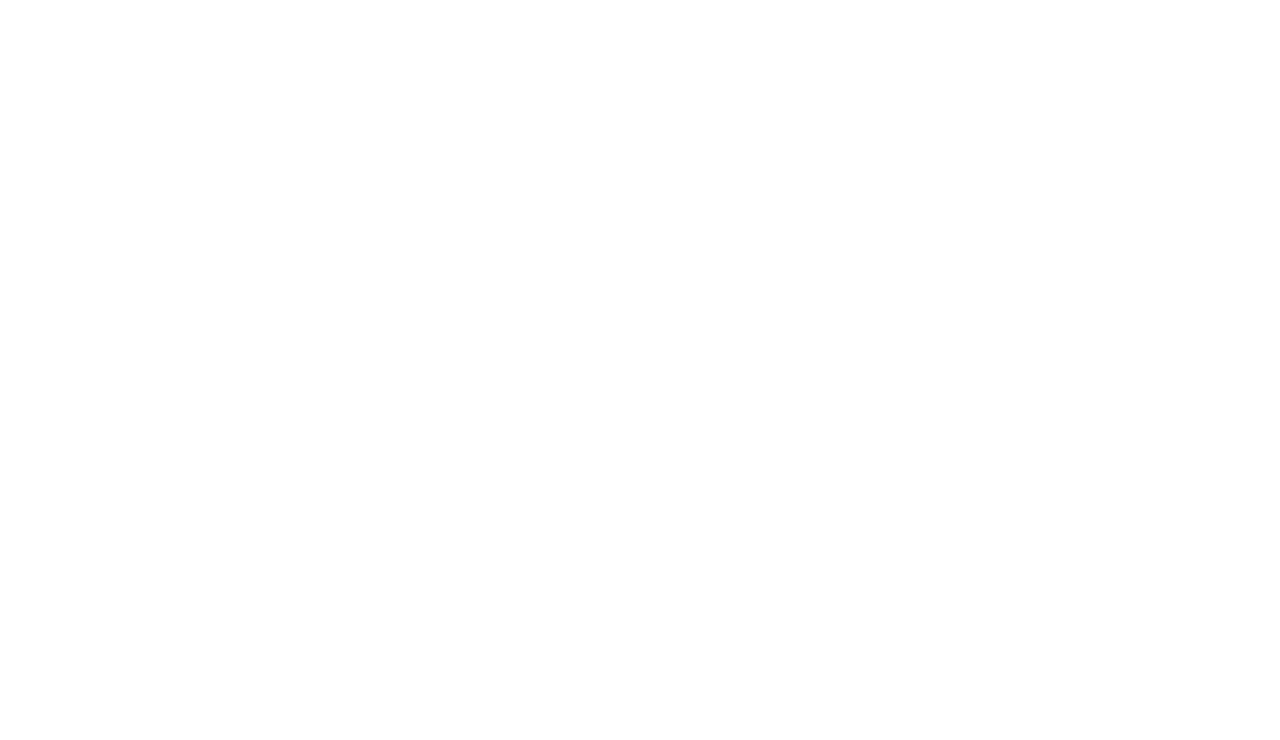
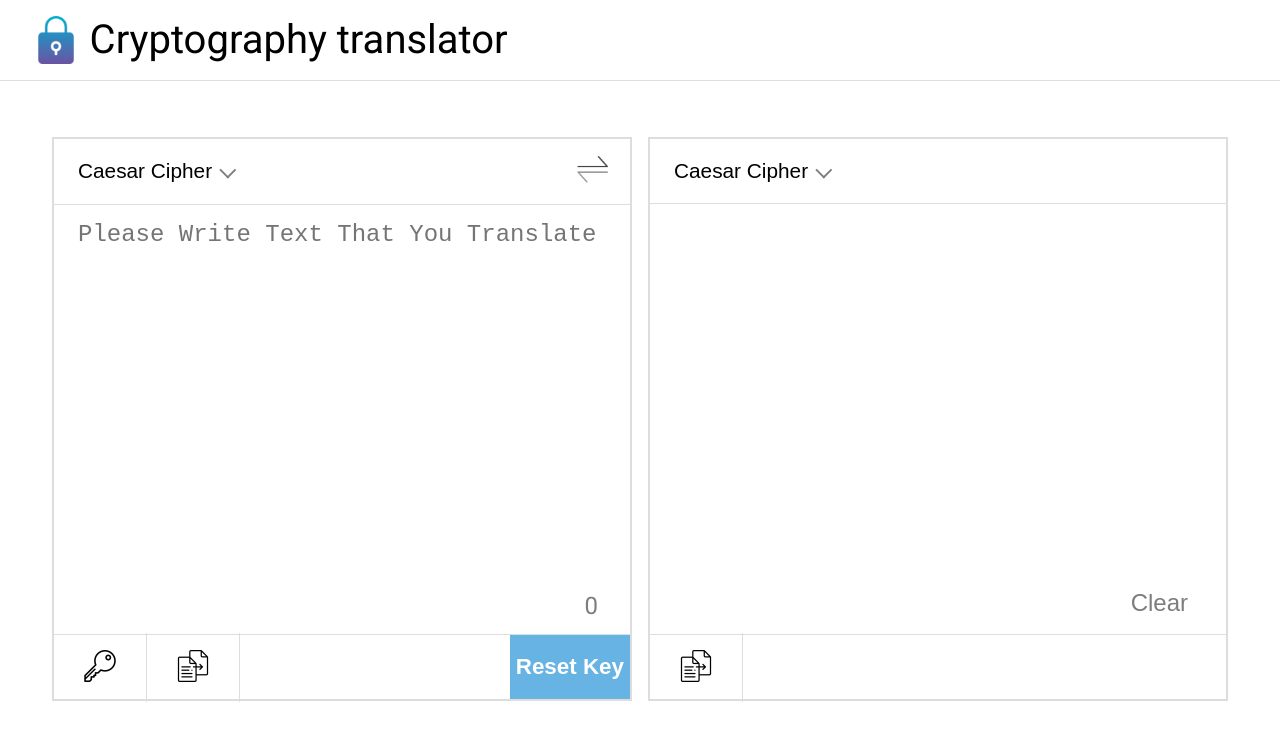
Before and after one commit to pandora2948/CipherTranslatorProject, a plain HTML site: page index.html in a window 1280 px wide. Drawn offline with Linux system fonts and the light colour scheme.

Commit message:
document 작성

```diff
--- a/index.html
+++ b/index.html
@@ -1,18 +1,57 @@
 <!DOCTYPE html>
-<html lang="en">
+<html lang="ko">
 
 <head>
   <meta charset="UTF-8">
   <meta http-equiv="X-UA-Compatible" content="IE=edge">
   <meta name="viewport" content="width=device-width, initial-scale=1.0">
-  <title>Document</title>
+  <title>Cryptography Traslator</title>
+  <link href="https://fonts.googleapis.com/css2?family=Roboto:wght@400;700&display=swap" rel="stylesheet">
   <link rel="stylesheet" href="./reset.css">
   <link rel="stylesheet" href="./style.css">
 </head>
 
 <body>
-
-  <script src="./app.js"></script>
+  <header class="doc-header">
+    <a href="https://pandora2948.github.io/cipherTranslator">
+      <img class="header__logo" src="./assets/image/lockImage.png">
+      <h1>Cryptography translator</h1>
+    </a>
+  </header>
+  <main>
+    <section class="translator">
+      <article class="translator__header">
+        <button class="header__button--algorithm" id="sourceAlgorithmSelector">Caesar Cipher <span> </span></button>
+        <button class="header__button--exchange" id="exchangeButton"><img src="assets/image/bothWayArrow.png"></button>
+      </article>
+      <div class="translator__body">
+        <textarea class="body__textarea" id="textSource" placeholder="Please Write Text That You Translate"></textarea>
+        <p class="body__tail" id="sourceLength">0</p>
+      </div>
+      <div class="translator__footer">
+        <div class="footer__controller">
+          <button class="controller__button" id="keySelectorButton"><img src="./assets/image/key.png"></button>
+          <button class="controller__button" id="sourceCopyButton"><img src="./assets/image/copy.png"></button>
+        </div>
+        <button class="controller__button--reset" id="resetKeyButton">Reset Key</button>
+      </div>
+    </section>
+    <section class="translator">
+      <article class="translator__header">
+        <button class="header__button--algorithm" id="modifiedAlgorithmSelector">Caesar Cipher <span></span></button>
+      </article>
+      <div class="translator__body">
+        <p class="body__textarea"></p>
+        <button class="body__tail" id="clearTextButton">Clear</button>
+      </div>
+      <div class="translator__footer">
+        <div class="footer__controller">
+          <button class="controller__button" id="modifiedCopyButton"><img src="./assets/image/copy.png"></button>
+        </div>
+      </div>
+    </section>
+  </main>
+  <script src="./scripts/app.js"></script>
 </body>
 
 </html>
--- a/style.css
+++ b/style.css
@@ -0,0 +1,162 @@
+:root {
+  --btn-bg-color: #67b3e4;
+  --text-place-holder-color: #7d7d7d;
+  --border-color: #dddddd;
+  --arrow-color: #7e7e7e;
+}
+
+body {
+  display: flex;
+  flex-direction: column;
+  align-items: center;
+  max-width: 100%;
+  font-family: "Roboto", sans-serif;
+}
+
+button {
+  border: none;
+  background-color: transparent;
+}
+
+.doc-header {
+  width: 100%;
+  border-bottom: 1px solid var(--border-color);
+}
+
+.doc-header a {
+  display: flex;
+  flex-direction: row;
+  margin: 1rem 0 1rem 2rem;
+  text-decoration: none;
+  color: black;
+}
+
+.header__logo {
+  height: 3rem;
+}
+
+.doc-header h1 {
+  height: 3rem;
+  font-size: 2.5rem;
+  line-height: 3rem;
+  margin: 0 0 0 0.6rem;
+}
+
+main {
+  display: flex;
+  flex-direction: row;
+  align-items: center;
+  justify-content: center;
+  margin: 3.5rem 0 0 0;
+  width: 100%;
+}
+
+.translator {
+  display: flex;
+  flex-direction: column;
+  width: 45%;
+  border: 2px solid var(--border-color);
+  min-height: 35rem;
+}
+
+.translator:nth-of-type(1) {
+  margin-right: 1rem;
+}
+
+.translator__header {
+  display: flex;
+  flex-direction: row;
+  justify-content: space-between;
+  align-items: center;
+  border-bottom: 1px solid var(--border-color);
+}
+
+.header__button--algorithm {
+  padding: 0 0 0 1.5rem;
+  font-size: 1.3rem;
+  height: 4rem;
+}
+
+.header__button--algorithm span {
+  position: relative;
+  padding: 0 1rem;
+}
+.header__button--algorithm span::after {
+  content: "";
+  width: 0.6rem;
+  height: 0.6rem;
+  border-bottom: 2px solid var(--arrow-color);
+  border-right: 2px solid var(--arrow-color);
+  display: inline-block;
+  transform: rotate(45deg);
+  position: absolute;
+  left: 0.6rem;
+  top: 0.3rem;
+}
+
+.header__button--exchange img {
+  width: 2rem;
+  padding: 1rem;
+}
+
+.translator__body {
+  display: flex;
+  flex-direction: column;
+  flex: 1;
+}
+
+textarea.body__textarea {
+  border: none;
+  resize: none;
+  overflow: hidden;
+}
+
+textarea.body__textarea:focus {
+  outline: none;
+}
+
+.body__textarea {
+  padding: 1rem 1.5rem;
+  font-size: 1.5rem;
+  min-height: 20rem;
+  flex: 1;
+}
+
+.body__tail {
+  align-self: flex-end;
+  margin: 1rem 2rem 1rem 0;
+  font-size: 1.5rem;
+  color: var(--text-place-holder-color);
+}
+
+.translator__footer {
+  display: flex;
+  flex-direction: row;
+  justify-content: space-between;
+  align-items: center;
+  border-top: 1px solid var(--border-color);
+  height: 4rem;
+}
+
+.footer__controller {
+  display: flex;
+  flex-direction: row;
+  align-items: center;
+}
+
+.controller__button {
+  border-right: 1px solid var(--border-color);
+}
+
+.controller__button img {
+  height: 2rem;
+  padding: 1rem 1.5rem;
+}
+
+.controller__button--reset {
+  height: 100%;
+  font-size: 1.4rem;
+  font-weight: 700;
+  background-color: var(--btn-bg-color);
+  color: white;
+}
```
Also changed, not shown: assets/image/bothWayArrow.png (added), assets/image/copy.png (added), assets/image/key.png (added), assets/image/lockImage.png (added), scripts/app.js (added).
